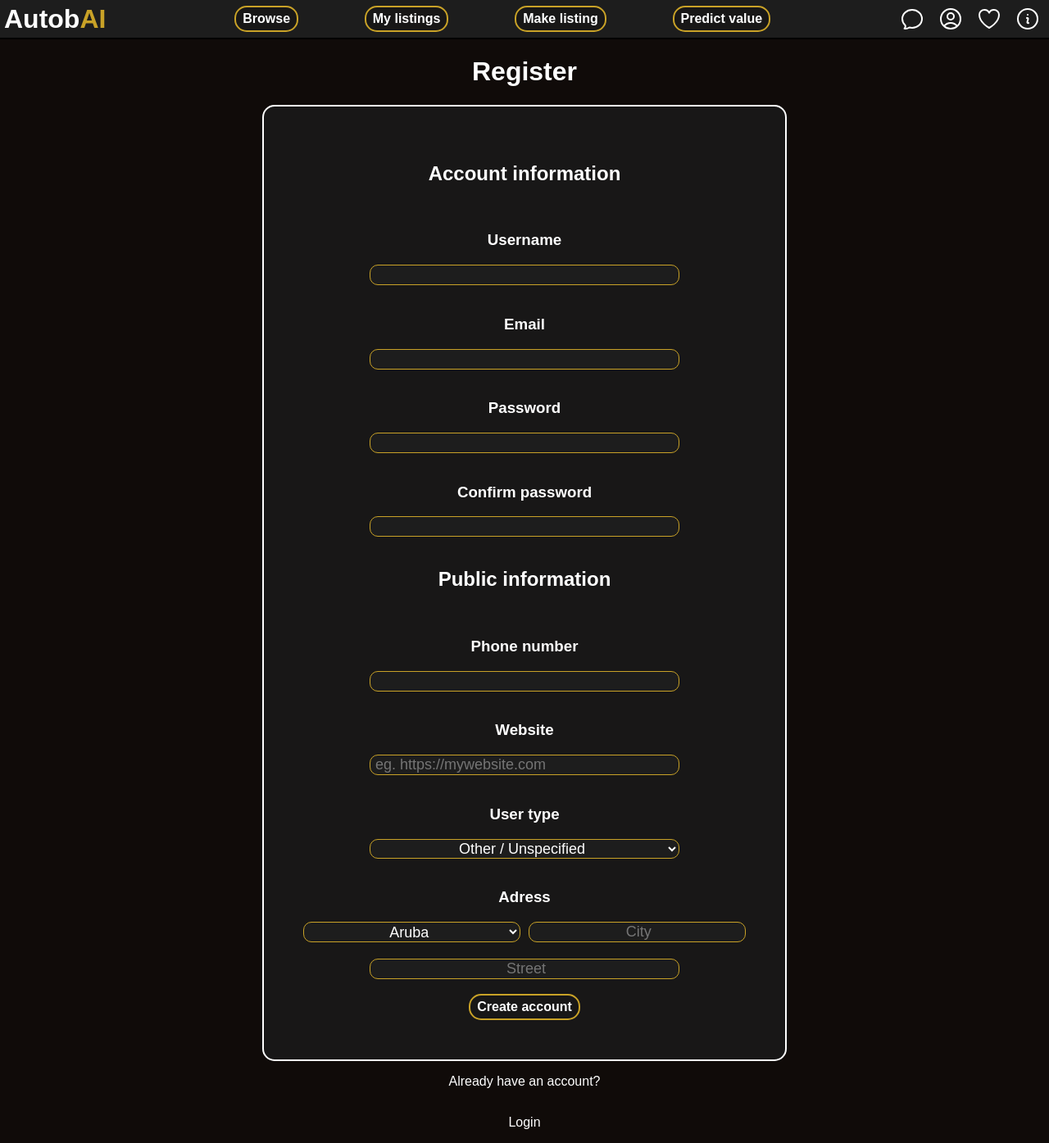
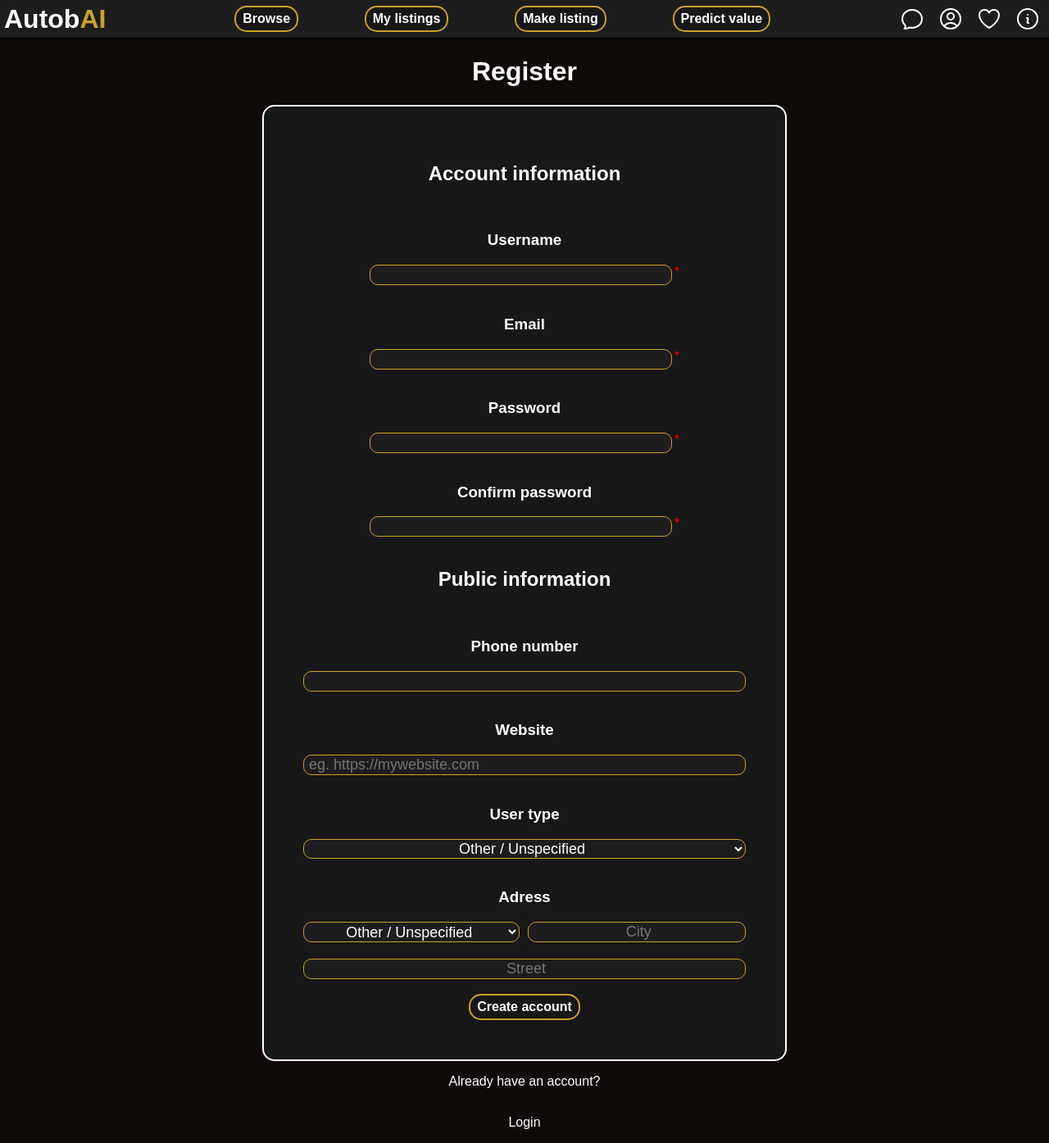
Before and after one commit to dragos-vs07/AutobAI, a Flask app: page /regp in a window 1280 px wide. Shown: the whole page at 82% size. Run offline with Flask 3, Linux system fonts and the light colour scheme; the visitor is signed in with stand-in values (Sample User, id 1).

Commit message:
Added mandatory marks for not nullable input fields

```diff
--- a/constants.py
+++ b/constants.py
@@ -68,6 +68,6 @@ transmissions = [
     "Unknown",
 ]
 
-user_types = ['Individual','Dealership','Company','Manufacturer']
+user_types = ['Individual','Dealership','Company','Manufacturer',"Other"]
 
-countries = [c.name for c in countries]
+countries = ["Other"] + [c.name for c in countries]
--- a/static/CSS/main_template.css
+++ b/static/CSS/main_template.css
@@ -74,7 +74,9 @@ body{
 #part{
     color: #c9a227;
 }
-
+.astk{
+    margin: 0;
+}
 @media(max-width: 830px)
 {
     body{
--- a/static/CSS/register_page.css
+++ b/static/CSS/register_page.css
@@ -26,7 +26,7 @@ html , body{
     cursor: pointer;
 }
 .input_box{
-    width: 70%;
+    width: 100%;
     border-radius: 10px;
     background-color:rgb(29, 29, 29);
     border: 1px solid #c9a227;
@@ -34,6 +34,12 @@ html , body{
     padding-left: 6px;
     font-size: large;
 }
+.mandatory_field_div{
+    display:flex;
+    flex-direction:row;
+    width: 70%;
+    gap: 3px;
+}
 @media(max-width: 760px)
 {
     .content{
--- a/static/JavaScript/edit_listing_page.js
+++ b/static/JavaScript/edit_listing_page.js
@@ -1,3 +1,4 @@
+
 pb = document.getElementById("PriceRange");
 pn = document.getElementById("PriceNumber");
 
--- a/templates/general_page.html
+++ b/templates/general_page.html
@@ -112,6 +112,7 @@
                         {% for c in countries %}
                             <label><input type="checkbox" value="{{c}}" class ="input_box"  name="country" checked>{{c}}</label>
                         {% endfor %}
+                        <label><input type="checkbox" value="Other" class ="input_box"  name="country" checked>Other</label>
 
                     </div>
             </div>
--- a/templates/register_page.html
+++ b/templates/register_page.html
@@ -18,23 +18,31 @@
                     <br>
 
                     <h3>Username</h3>
-                    <input type="text" class ="input_box" name = "username" required required minlength="5" maxlength="20">
-
+                        <div class="mandatory_field_div">
+                        <input type="text" class ="input_box" name = "username" required required minlength="5" maxlength="20">
+                        <p style="color:red" class="astk">*</p>
+                    </div>
                     <br>
 
                     <h3>Email</h3>
-                    <input type="text" class ="input_box" name = "email" required >
-
+                    <div class="mandatory_field_div">
+                        <input type="text" class ="input_box" name = "email" required >
+                        <p style="color:red" class="astk">*</p>
+                    </div>
                     <br>
 
                     <h3>Password</h3>
-                    <input type="password" class ="input_box" name = "password" required required minlength="5" maxlength="20">
-
+                    <div class="mandatory_field_div">
+                        <input type="password" class ="input_box" name = "password" required required minlength="5" maxlength="20">
+                        <p style="color:red" class="astk">*</p>
+                    </div>
                     <br>
 
                     <h3>Confirm password</h3>
-                    <input type="password" class ="input_box" name = "cpassword" required required minlength="5" maxlength="20">
-
+                    <div class="mandatory_field_div">
+                        <input type="password" class ="input_box" name = "cpassword" required required minlength="5" maxlength="20">
+                        <p style="color:red" class="astk">*</p>
+                    </div>
                     <br>
 
                     <h2>Public information</h2>
@@ -65,13 +73,15 @@
 
                         <div style="display:flex; flex-direction:row; gap:10px;">
 
-                            <select name="country" class = "input_box" style="text-align: center">
+                            <select name="country" class = "input_box" style="text-align: center" id = "country_select">
                                     {% for c in countries %}
-                                        <option value="{{c}}"> {{c}} </option>
+                                        <option value="{{c}}"> {% if c != "Other" %} {{c}} {% else %} Other / Unspecified {% endif %} </option>
                                     {% endfor %}
                             </select>
 
-                            <input type="text" name="city" class = "input_box" placeholder="City" style="text-align: center">
+
+                                <input type="text" name="city" class = "input_box" placeholder="City" style="text-align: center">
+
 
                         </div>
 
@@ -93,4 +103,5 @@
 
     </div>
 
+    <script src = "{{ url_for( 'static' , filename = 'JavaScript/register_page.js')}}" ></script>
 {% endblock %}
```
Also changed, not shown: static/CSS/edit_listing_page.css (+6 -1 lines), static/CSS/make_listing_page.css (+6 -1 lines), templates/edit_listing_page.html (+9 -3 lines), templates/make_listing_page.html (+10 -3 lines), api.py (line endings or trailing spaces), static/JavaScript/make_listing_page.js (line endings or trailing spaces).
